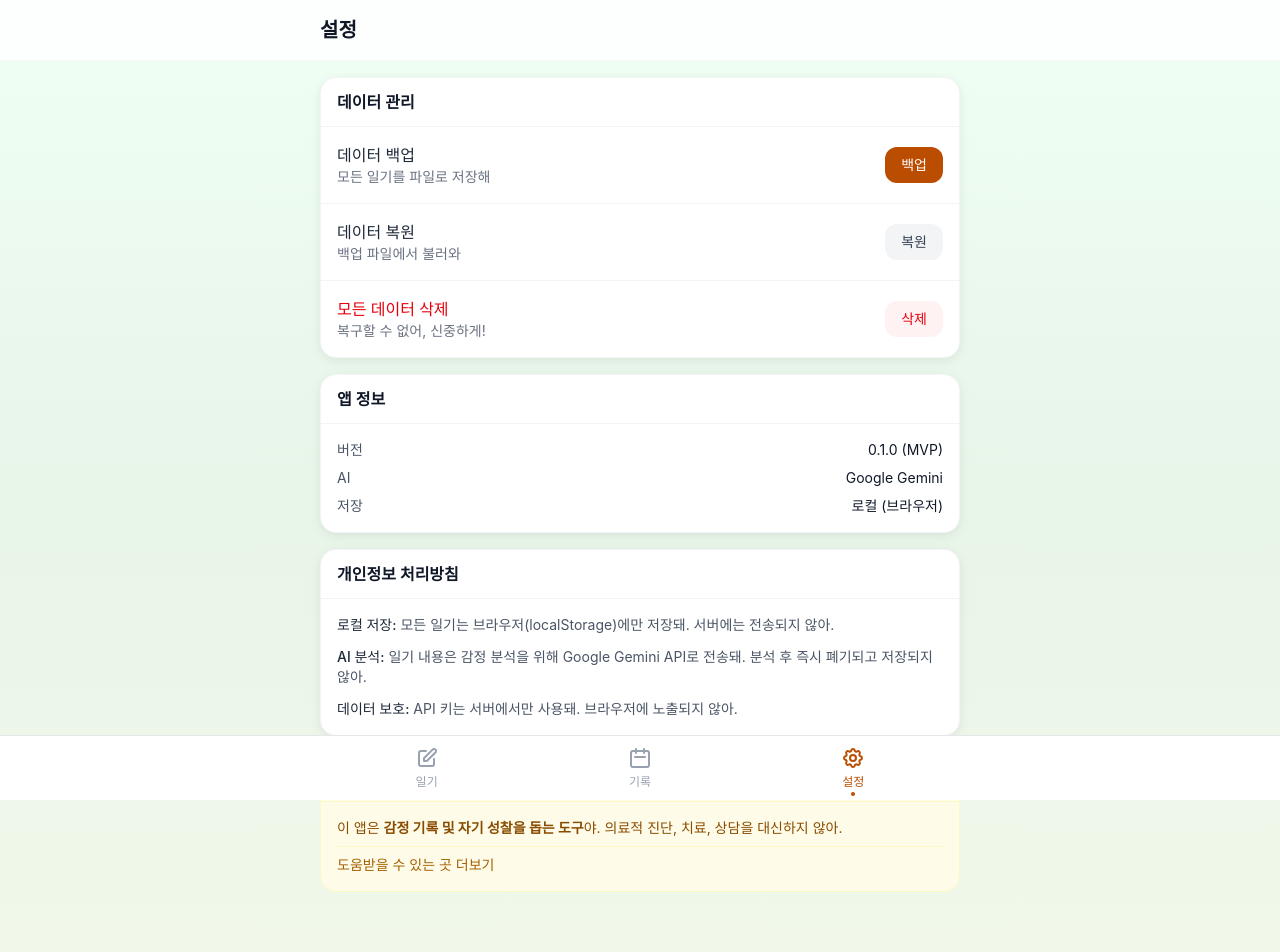
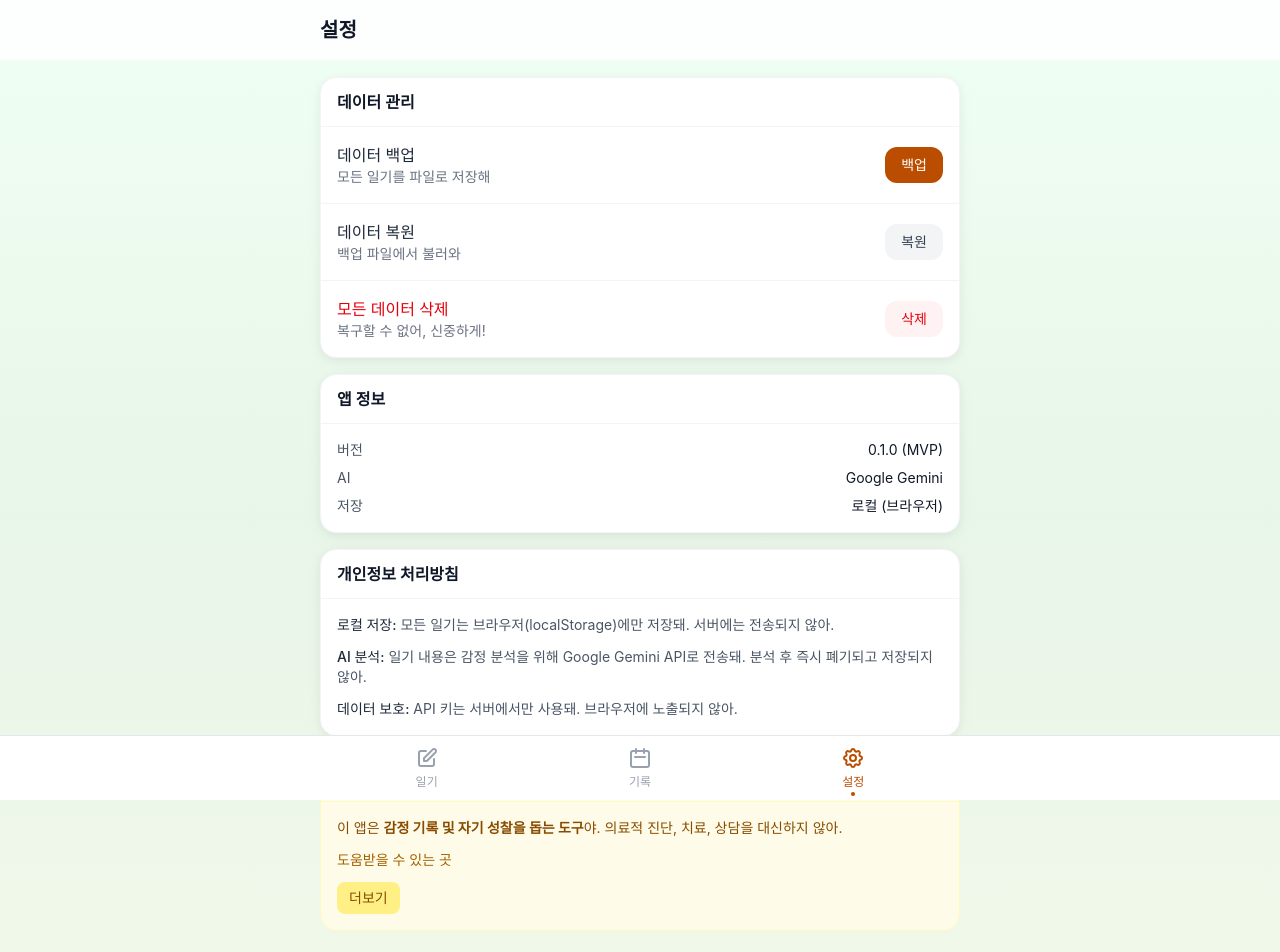
Before and after one commit to wrtn-edu-swu-bootcamp/project_42, a Next.js app: page /settings in a window 1280 px wide. Shown: the top 952 px of the page. Built offline with nearby package versions, Linux system fonts and the light colour scheme.

Commit message:
Separate and highlight the ?붾낫湲?button in disclaimer

```diff
--- a/app/settings/page.tsx
+++ b/app/settings/page.tsx
@@ -186,23 +186,26 @@ export default function SettingsPage() {
           </div>
         </div>
 
-        {/* 면책 문구 + 위기 지원 통합 */}
-        <button
-          onClick={() => router.push('/safety')}
-          className="w-full bg-yellow-50 rounded-2xl border border-yellow-100 overflow-hidden text-left hover:border-yellow-200 transition-colors"
-        >
+        {/* 면책 문구 */}
+        <div className="w-full bg-yellow-50 rounded-2xl border border-yellow-100 overflow-hidden">
           <div className="px-4 py-3 border-b border-yellow-100">
             <h2 className="font-semibold text-yellow-800">면책 문구</h2>
           </div>
-          <div className="p-4 space-y-2 text-sm text-yellow-800">
+          <div className="p-4 space-y-3 text-sm text-yellow-800">
             <p>
               이 앱은 <strong>감정 기록 및 자기 성찰을 돕는 도구</strong>야. 의료적 진단, 치료, 상담을 대신하지 않아.
             </p>
-            <p className="text-yellow-700 pt-2 border-t border-yellow-100 mt-2">
-              도움받을 수 있는 곳 더보기
+            <p className="text-yellow-700">
+              도움받을 수 있는 곳
             </p>
+            <button
+              onClick={() => router.push('/safety')}
+              className="inline-block px-3 py-1.5 bg-yellow-200 hover:bg-yellow-300 text-yellow-800 font-medium rounded-lg transition-colors"
+            >
+              더보기
+            </button>
           </div>
-        </button>
+        </div>
       </main>
 
       {/* 삭제 확인 모달 */}
```
